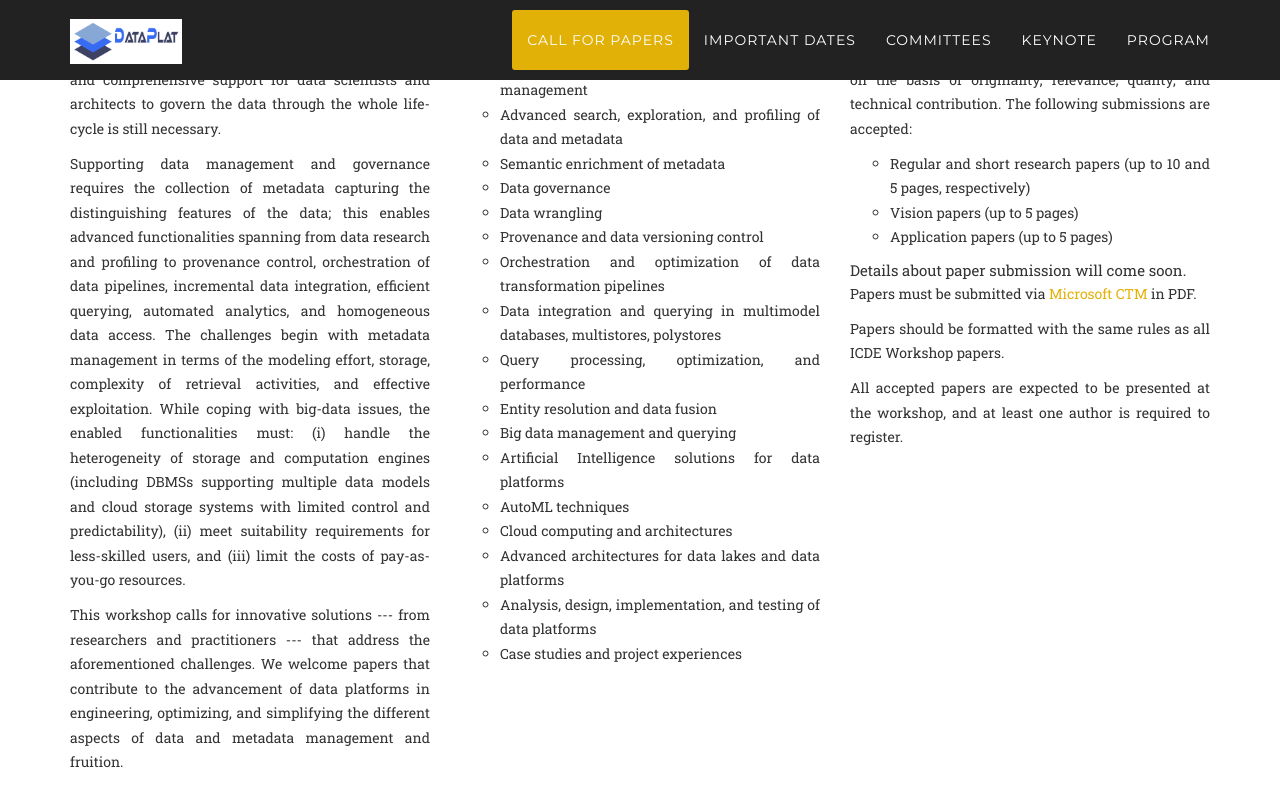
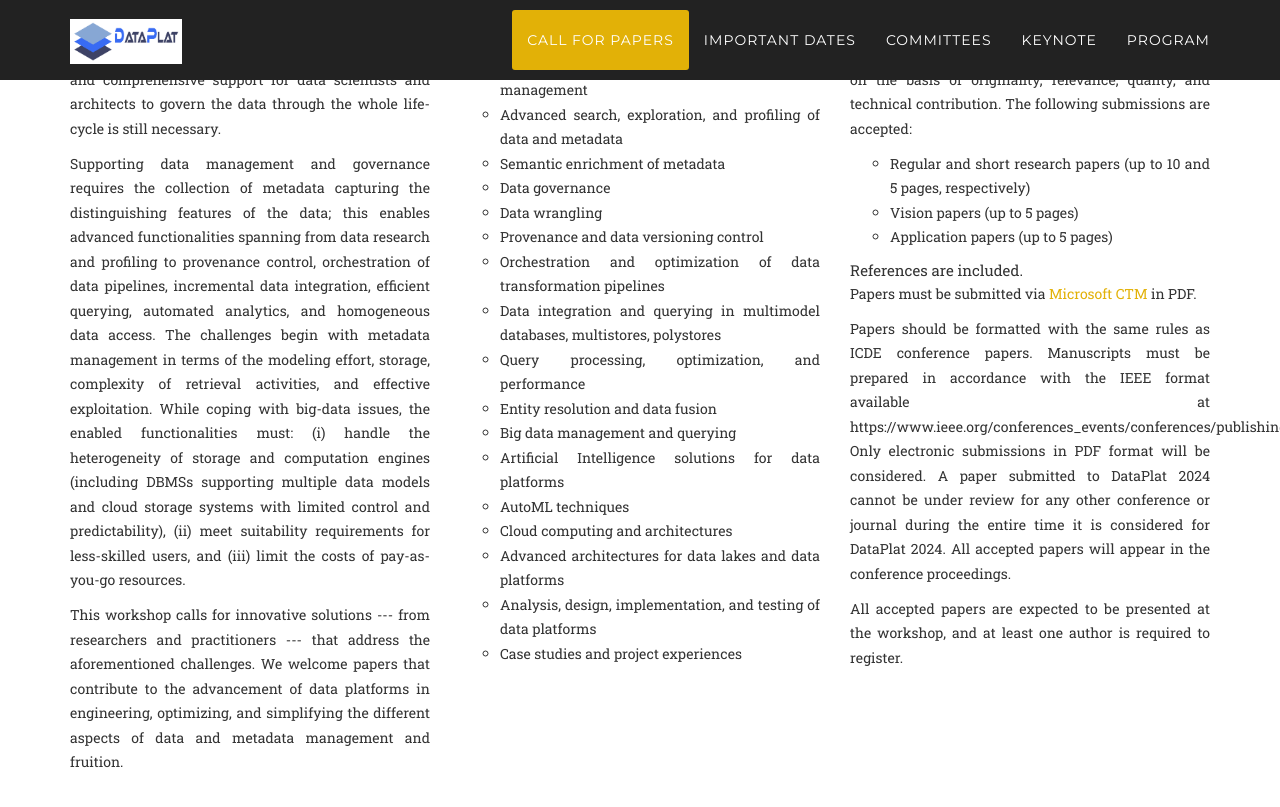
Before and after one commit to big-unibo/dataplat2024, a Jekyll site: the page built from index.html, in a window 1280 px wide and 900 px high, scrolled down 1356 px. Shown: the top 807 px of the window. Built offline with Jekyll 4.4.1, drawn with Linux system fonts in a browser that asks for light colours; some web fonts are replaced.

Commit message:
Update cfp.html

```diff
--- a/_includes/cfp.html
+++ b/_includes/cfp.html
@@ -68,10 +68,14 @@
                         <li>Vision papers (up to 5 pages)</li>
                         <li>Application papers (up to 5 pages)</li>
                     </ul>
-                    Details about paper submission will come soon.
+                    References are included.
                     <p>Papers must be submitted via <a href="https://cmt3.research.microsoft.com/DataPlat2024">Microsoft CTM</a> in PDF.</p>
-                    <!--<p>Accepted papers will be published online at <a href="http://ceur-ws.org/">CEUR</a>. Papers should be in 2-column style (including all material) and must be formatted with the same rules as all ICDE Workshop papers using the CEUR-ART style (templates for LaTeX and DOCX are available <a href="http://ceur-ws.org/Vol-XXX/CEURART.zip">here</a> and on <a href="https://www.overleaf.com/read/gwhxnqcghhdt">Overleaf</a>). Please make sure to enable the two column style in the template. All accepted workshop papers will be published in the CEUR-WS series, in a joint volume will all ICDE 2024 workshops.</p>-->
-                    <p>Papers should be formatted with the same rules as all ICDE Workshop papers.</p>
+                    <p>Papers should be formatted with the same rules as ICDE conference papers.
+                    Manuscripts must be prepared in accordance with the IEEE format available at https://www.ieee.org/conferences_events/conferences/publishing/templates.html.
+                    Only electronic submissions in PDF format will be considered.
+                    A paper submitted to DataPlat 2024 cannot be under review for any other conference or journal during the entire time it is considered for DataPlat 2024.
+                    All accepted papers will appear in the conference proceedings.
+                    </p>
                     <p>All accepted papers are expected to be presented at the workshop, and at least one author is required to register.</p>
                 </div>
             </div>
```
